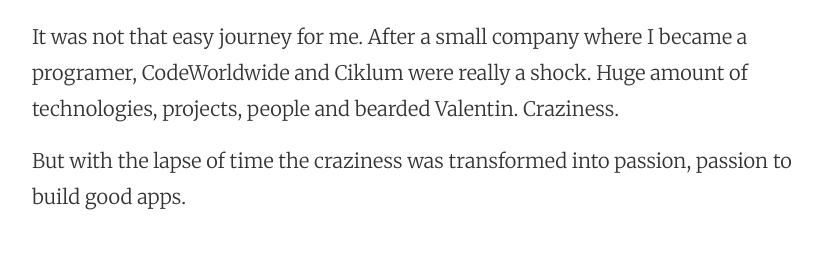
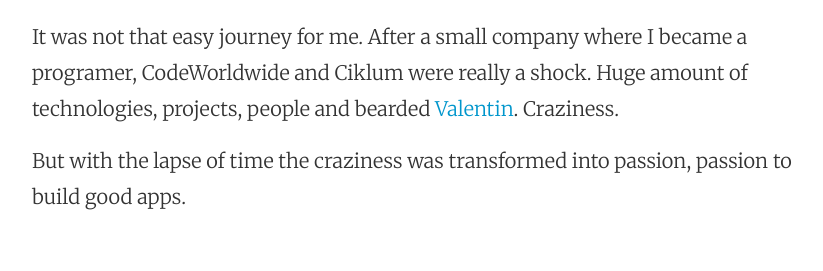
Before and after one commit to gaevoy/gaevoy.github.io, a Jekyll site: the page built from _posts/2016-02-05-leaving-codeworldwide.markdown, in a window 1280 px wide and 900 px high. Shown: the part 530-801 px from the top of the window, without its empty margins (224-1047 px from the left). Built offline with Jekyll 4.4.1, drawn with Linux system fonts in a browser that asks for light colours; nearby versions of some CDN libraries; part of the change alters nothing that is shown.

```diff
--- a/_posts/2016-02-05-leaving-codeworldwide.markdown
+++ b/_posts/2016-02-05-leaving-codeworldwide.markdown
@@ -7,7 +7,7 @@ tags: [freelance, ]
 5 years at CodeWorldwide.
 Is it a short or a long period...?
 
-It was not that easy journey for me. After a small company where I became a programer, CodeWorldwide and Ciklum were really a shock. Huge amount of technologies, projects, people and bearded Valentin. Craziness.
+It was not that easy journey for me. After a small company where I became a programer, CodeWorldwide and Ciklum were really a shock. Huge amount of technologies, projects, people and bearded [Valentin](https://www.facebook.com/profile.php?id=100007618276016). Craziness.
 
 But with the lapse of time the сraziness was transformed into passion, passion to build good apps.
 
```
